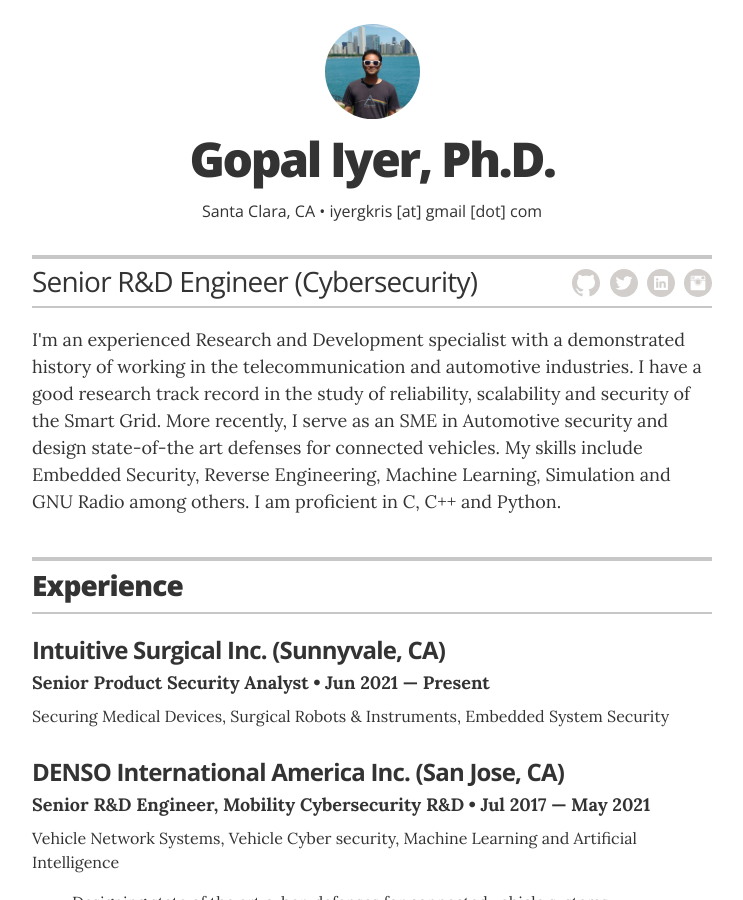
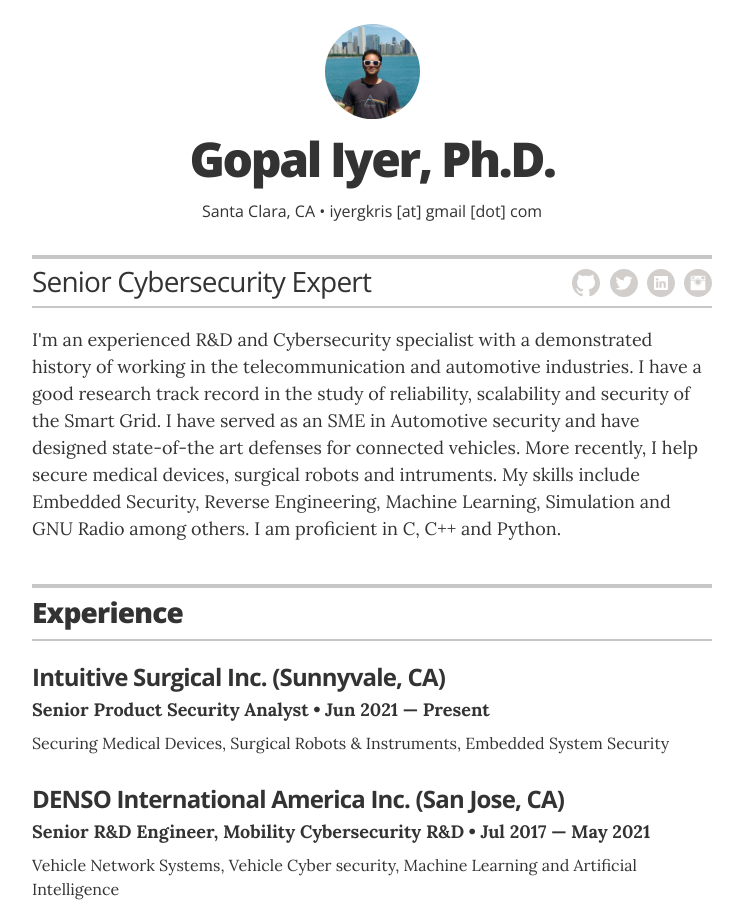
Before and after one commit to iyergkris/iyergkris.github.io, a Jekyll site: the page built from index.html, in a window 1280 px wide and 900 px high. Shown: the whole window, without its empty margins (268-1011 px from the left). Built offline with Jekyll 4.4.1, drawn with Linux system fonts in a browser that asks for light colours.

Commit message:
Title update

```diff
--- a/_config.yml
+++ b/_config.yml
@@ -11,7 +11,7 @@
 # Resume settings
 resume_avatar:                  "true"
 resume_name:                    "Gopal Iyer, Ph.D."
-resume_title:                   "Senior R&D Engineer (Cybersecurity)"
+resume_title:                   "Senior Cybersecurity Expert"
 
 # used for the contact button in _layouts/resume.html
 resume_contact_email:           "iyergkris [at] gmail [dot] com"
@@ -23,7 +23,7 @@
 resume_header_contact_info:     "Santa Clara, CA • iyergkris [at] gmail [dot] com"
 display_header_contact_info:    "true"
 
-resume_header_intro: "<p>I'm an experienced Research and Development specialist with a demonstrated history of working in the telecommunication and automotive industries. I have a good research track record in the study of reliability, scalability and security of the Smart Grid. More recently, I serve as an SME in Automotive security and design state-of-the art defenses for connected vehicles. My skills include Embedded Security, Reverse Engineering, Machine Learning, Simulation and GNU Radio among others. I am proficient in C, C++ and Python.</p>"
+resume_header_intro: "<p>I'm an experienced R&D and Cybersecurity specialist with a demonstrated history of working in the telecommunication and automotive industries. I have a good research track record in the study of reliability, scalability and security of the Smart Grid. I have served as an SME in Automotive security and have designed state-of-the art defenses for connected vehicles. More recently, I help secure medical devices, surgical robots and intruments. My skills include Embedded Security, Reverse Engineering, Machine Learning, Simulation and GNU Radio among others. I am proficient in C, C++ and Python.</p>"
 
 # use "yes" to display the email contact button,
 # "no" to display an "I'm not looking for work" message,
@@ -55,7 +55,3 @@
 
 # Design settings
 resume_theme:                   default
-
-# Note: when editing locally, remember to restart
-# your Jekyll server when you edit this file. Changes
-# to _config.yml are only recognized when the server starts
```
